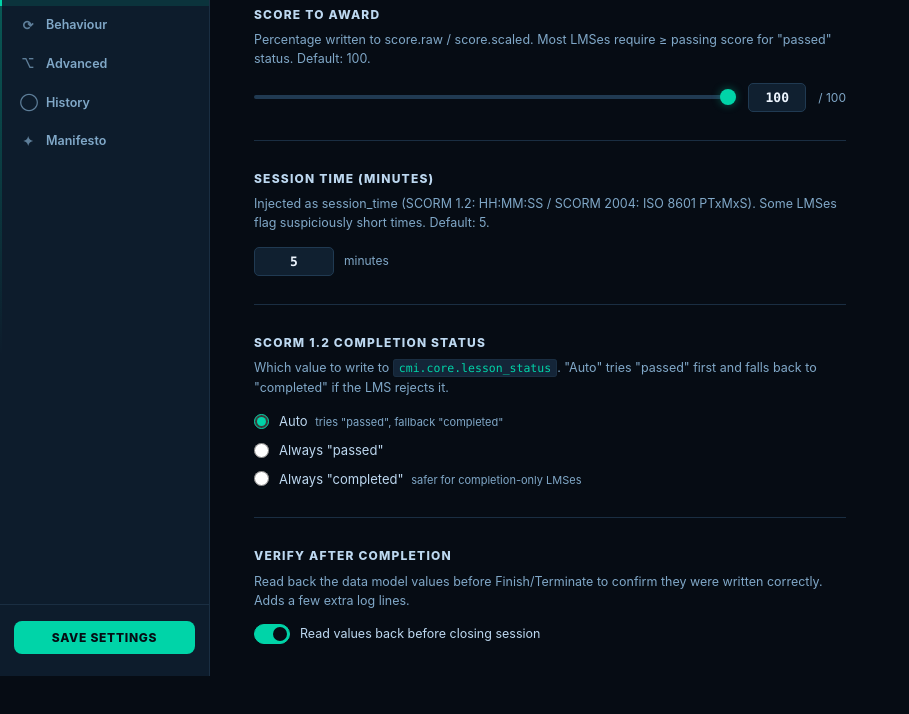
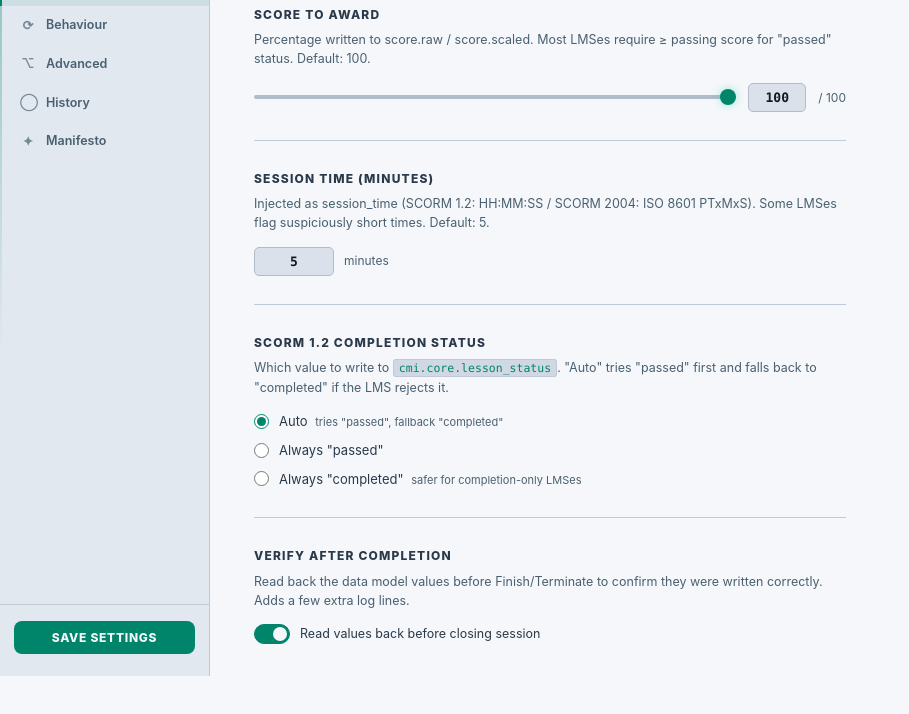
Before and after one commit to jesposito/exeunt, a browser extension: page extension/options.html in a window 1280 px wide. Shown: the part 124-838 px from the top of the page, without its empty margins (0-909 px from the left). Drawn offline with Linux system fonts and the light colour scheme.

Commit message:
feat: add light theme (prefers-color-scheme) to options page

```diff
--- a/extension/options.css
+++ b/extension/options.css
@@ -29,6 +29,33 @@
 
   --r:        8px;
   --r-sm:     4px;
+}
+
+@media (prefers-color-scheme: light) {
+  :root {
+    --bg:         #f5f7fa;
+    --bg2:        #edf0f5;
+    --surface:    #e2e8f0;
+    --surface2:   #dae1eb;
+    --surface3:   #cfd8e3;
+    --line:       #c0cad6;
+    --line2:      #b0bcc8;
+    --line3:      #a0aeb8;
+
+    --text:       #101820;
+    --text2:      #2a3a4a;
+    --muted:      #4a6070;
+    --muted2:     #6a8090;
+
+    --teal:       #00856b;
+    --teal-dim:   rgba(0, 133, 107, 0.10);
+    --green:      #0e9a55;
+    --green-dim:  rgba(14, 154, 85, 0.10);
+    --amber:      #b87a00;
+    --amber-dim:  rgba(184, 122, 0, 0.08);
+    --red:        #c83040;
+    --red-dim:    rgba(200, 48, 64, 0.08);
+  }
 }
 
 *, *::before, *::after { box-sizing: border-box; margin: 0; padding: 0; }
@@ -143,7 +170,7 @@ html, body {
   width: 100%;
   padding: 9px;
   background: var(--teal);
-  color: #060c14;
+  color: var(--bg);
   border: none;
   border-radius: var(--r);
   font-size: 12px; font-weight: 800;
@@ -397,7 +424,7 @@ html, body {
   transition: transform .22s, background .22s;
 }
 
-.toggle-row input:checked ~ .toggle-track .toggle-thumb { transform: translateX(16px); background: #060c14; }
+.toggle-row input:checked ~ .toggle-track .toggle-thumb { transform: translateX(16px); background: var(--bg); }
 
 .toggle-text { font-size: 12.5px; color: var(--text2); }
 
```
